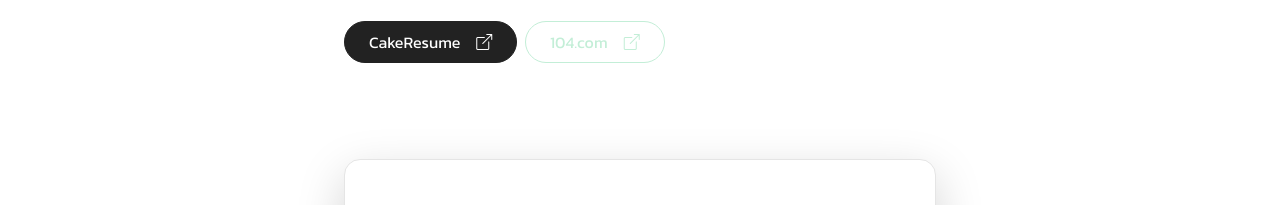
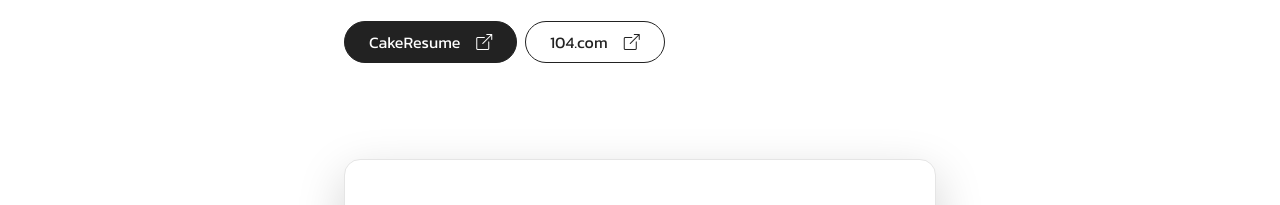
Before and after one commit to JohnnyLee1103/Portfolio, a website: page pages/contact.html in a window 1280 px wide. Shown: the part 517-722 px from the top of the page. Drawn offline with nearby package versions, Linux system fonts and the light colour scheme.

Commit message:
Update contact.html

```diff
--- a/pages/contact.html
+++ b/pages/contact.html
@@ -60,7 +60,7 @@
         <h2 class="display-4 lh-1 fw-lighter text-uppercase mb-3"><span class="fw-semibold">contact</span> — COLLABORATION REQUEST</h2>
         <p class="fs-5 fw-light mb-4">Are you looking for a UI/UX designer or a web designer? Is your business in need of design or iteration? Feel free to get in touch with me!</p>
         <a href="https://www.cakeresume.com/me/e04a86ul4" target="_blank"><button class="btn btn-dark rounded-5 me-1" type="button">CakeResume　<i class="bi bi-box-arrow-up-right"></i></button></a>
-        <a href="https://profile.104.com.tw/gvo9xRKPkU2/about/" target="_blank"><button class="btn btn-outline-primary rounded-5" type="button">104.com　<i class="bi bi-box-arrow-up-right"></i></button></a>
+        <a href="https://profile.104.com.tw/gvo9xRKPkU2/about/" target="_blank"><button class="btn btn-outline-dark rounded-5" type="button">104.com　<i class="bi bi-box-arrow-up-right"></i></button></a>
       </div>
       <div class="container-lg col-md-9 col-lg-6 py-5 px-4">
           <div class="px-0">
```
